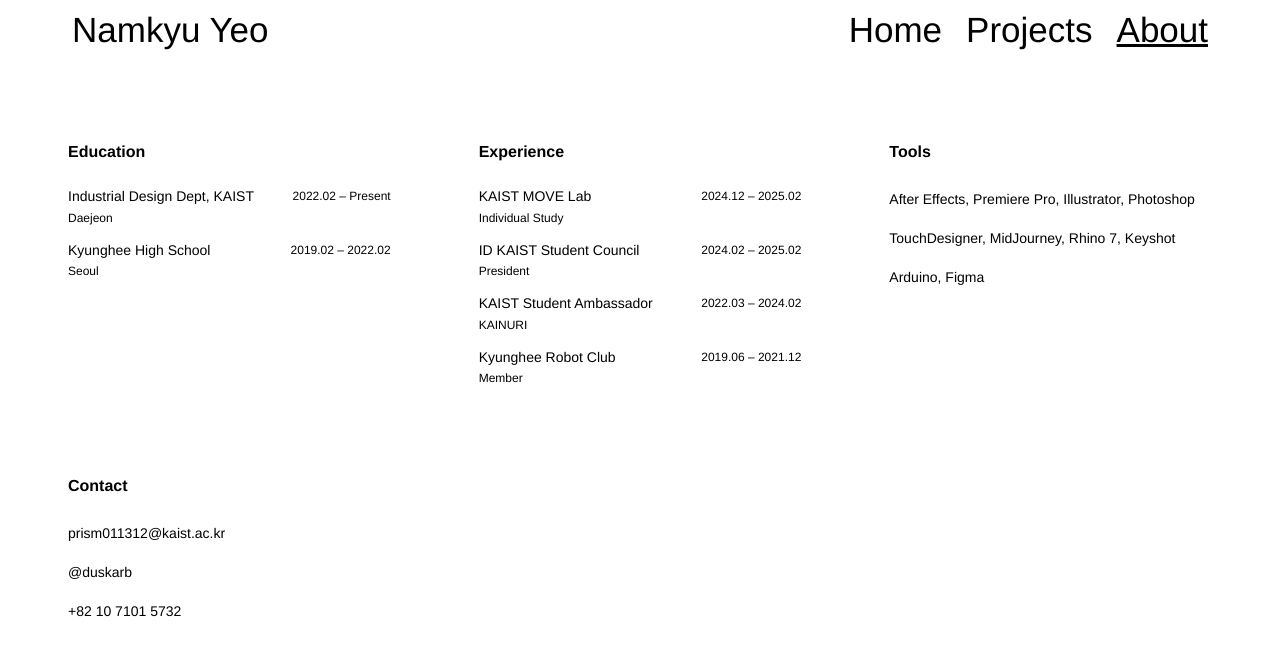
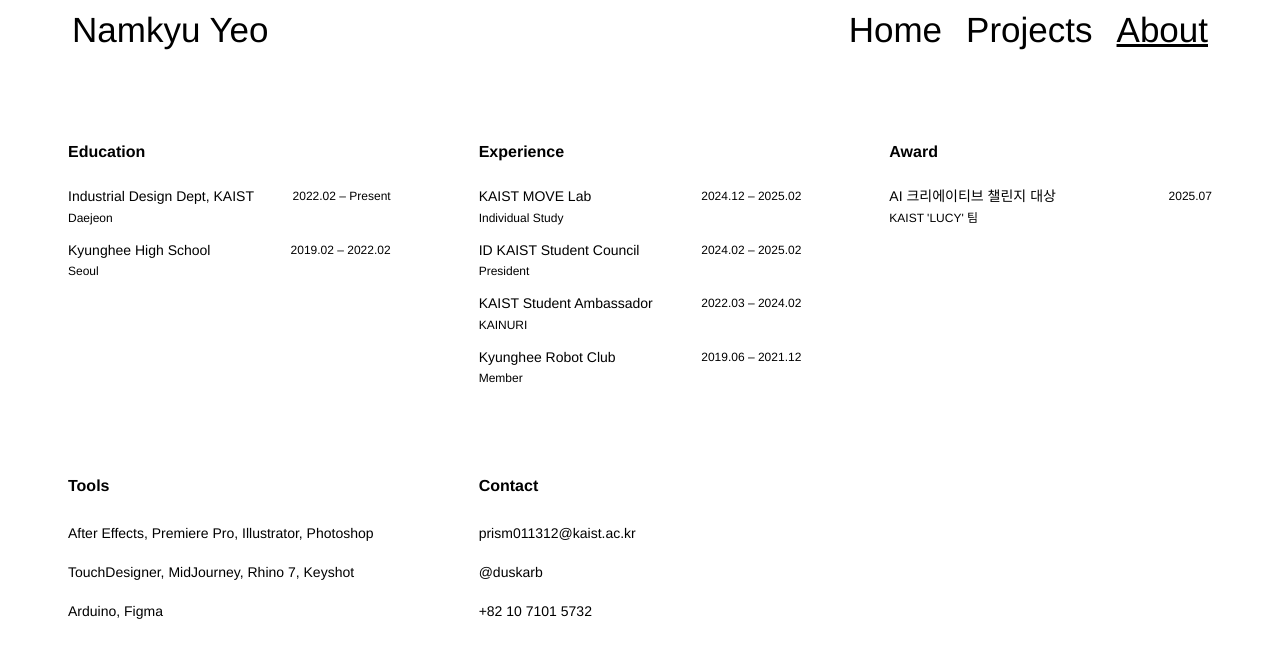
Before and after one commit to duskarb/portfolio, a Next.js app: page /portfolio/about in a window 1280 px wide. Shown: the top 658 px of the page. Built offline with nearby package versions, Linux system fonts and the light colour scheme.

Commit message:
Add Award section to About page

```diff
--- a/components/about-section.tsx
+++ b/components/about-section.tsx
@@ -60,6 +60,18 @@ const aboutEntries: {
         title: "Kyunghee Robot Club",
         subtitle: "Member",
         date: "2019.06 – 2021.12"
+      }
+    ]
+  },
+  {
+    id: "award",
+    title: "Award",
+    items: [
+      {
+        type: "entry",
+        title: "AI 크리에이티브 챌린지 대상",
+        subtitle: "KAIST 'LUCY' 팀",
+        date: "2025.07"
       }
     ]
   },
```
